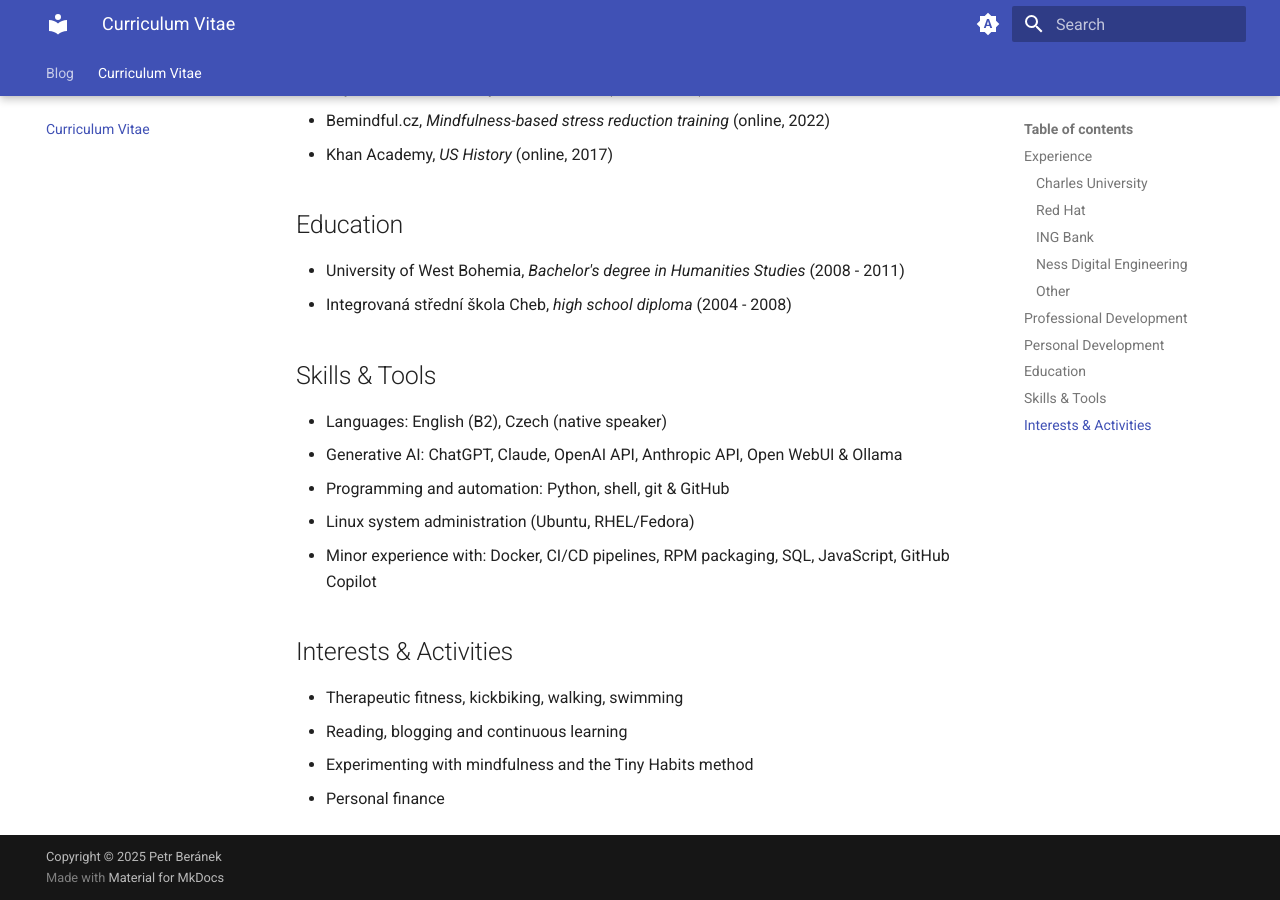
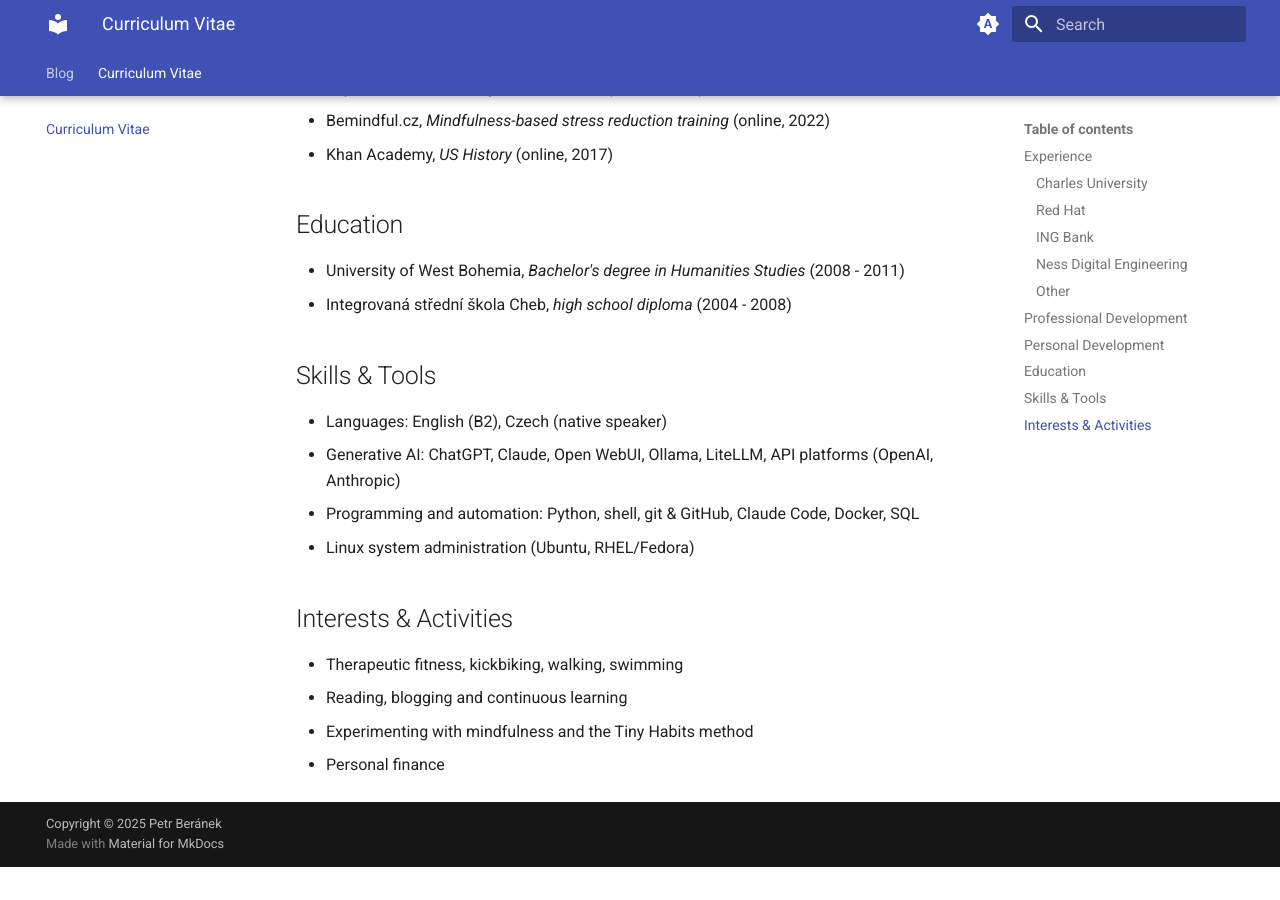
Before and after one commit to peberanek/peberanek.github.io, an MkDocs documentation site: the page built from docs/cv.md, in a window 1280 px wide and 900 px high, scrolled down 1979 px. Built offline with MkDocs 1.6.1 and Material for MkDocs 9.7.7, drawn with Linux system fonts in a browser that asks for light colours; after the commit the page ends 2846 px from its top, so only the background shows below that; some of the changed text lies outside the part shown.

Commit message:
cv: update

```diff
--- a/docs/cv.md
+++ b/docs/cv.md
@@ -10,7 +10,7 @@
 
 _AI Methodologist_ (3/2024 - present)
 
-* Responsible for development and testing of AI Sandbox
+* Responsible for development and testing of [AI Sandbox](https://github.com/peberanek/ai-sandbox)
 * Collaborate with external partners on AI-related topics
 * Initiated the university-wide working group on Generative AI
 * Founded and co-develop the [AI Newsletter](https://ai.cuni.cz/AI-64.html){:target="_blank"}
@@ -73,10 +73,9 @@
 ## Skills & Tools
 
 * Languages: English (B2), Czech (native speaker)
-* Generative AI: ChatGPT, Claude, OpenAI API, Anthropic API, Open WebUI & Ollama
-* Programming and automation: Python, shell, git & GitHub
+* Generative AI: ChatGPT, Claude, Open WebUI, Ollama, LiteLLM, API platforms (OpenAI, Anthropic)
+* Programming and automation: Python, shell, git & GitHub, Claude Code, Docker, SQL
 * Linux system administration (Ubuntu, RHEL/Fedora)
-* Minor experience with: Docker, CI/CD pipelines, RPM packaging, SQL, JavaScript, GitHub Copilot
 
 ## Interests & Activities
 
```
